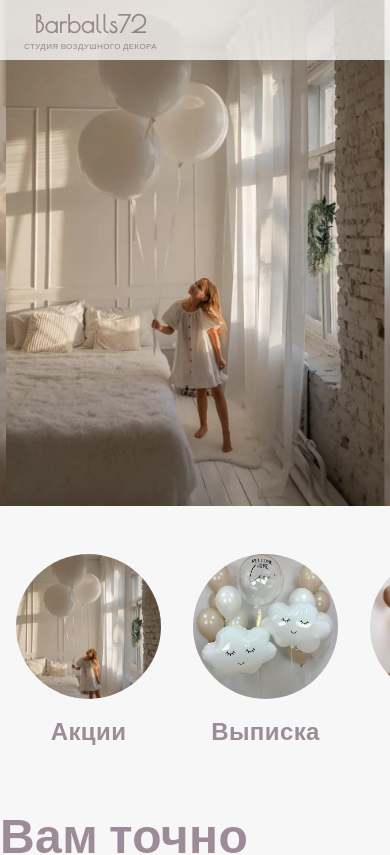
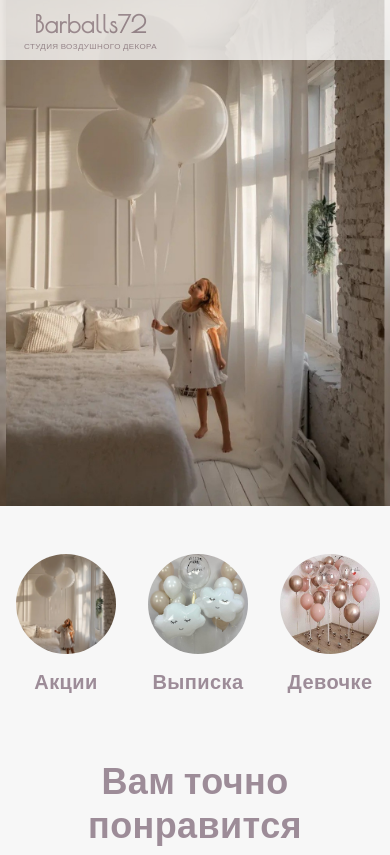
Before and after one commit to SadreevArtem/baloons, a Next.js app: page / in a window 390 px wide. Shown: the top 855 px of the page. Built offline with nearby package versions, Linux system fonts and the light colour scheme; some icons are missing.

Commit message:
adaptive categories

```diff
--- a/shared/components/Categories/components/CategoryItem/CategoryItem.tsx
+++ b/shared/components/Categories/components/CategoryItem/CategoryItem.tsx
@@ -13,9 +13,9 @@ export const CategoryItem: React.FC<Props> = ({item}) => {
     <>
       <article className="flex flex-col gap-4 items-center shrink-0">
         <div className="">
-            <Image style={{objectFit: "cover"}} alt={item.name} src={item.image} width={145} height={145} className=" rounded-[50%] w-[145px] h-[145px] "/>
+            <Image style={{objectFit: "cover"}} alt={item.name} src={item.image} width={145} height={145} className=" rounded-[50%] md:w-[145px] md:h-[145px] w-[100px] h-[100px]"/>
         </div>
-        <span className="text-primary text-xl font-extrabold">{item.name}</span>
+        <span className="text-primary md:text-xl text-lg font-extrabold">{item.name}</span>
       </article>
     </>
   );
--- a/shared/components/Footer/Footer.tsx
+++ b/shared/components/Footer/Footer.tsx
@@ -8,7 +8,7 @@ export const Footer: React.FC = () => {
     <>
       <footer className={`w-full flex flex-col py-4 ${inter.className} mt-[60px]`}>
         <div className="container grid md:grid-cols-4 gap-8">
-          <div className="flex flex-col gap-6 items-center mb-4 md:mb-6">
+          <div className="flex flex-col gap-6 md:items-center items-start mb-4 md:mb-6">
             <div className="relative flex flex-col md:flex-row gap-6 items-center">
               <Link href="/" className="relative block shrink-0">
                 <div className="flex flex-col items-center">
@@ -21,7 +21,7 @@ export const Footer: React.FC = () => {
                 </div>
               </Link>
             </div>
-            <div className="flex flex-col items-center gap-2">
+            <div className="flex flex-col md:items-center gap-2">
               <Socials
                 className=""
                 socials={[
--- a/shared/components/Selections/Selections.tsx
+++ b/shared/components/Selections/Selections.tsx
@@ -9,7 +9,7 @@ export const Selections: React.FC = () => {
   return (
     <>
       <section className={`w-full flex flex-col py-4 ${inter.className} bg-[#f7f7f7]`}>
-        <h3 className="self-center text-primary text-5xl font-extrabold mb-6">Вам точно понравится</h3>
+        <h3 className="container self-center text-center text-primary md:text-5xl text-2xl font-extrabold mb-6">Вам точно понравится</h3>
         <div className="container py-4 grid md:grid-cols-4 grid-cols-2 gap-8">
             {PRODUCTS.map((product)=> <ProductCard item={product} key={product.name}/>)}
         </div>
```
